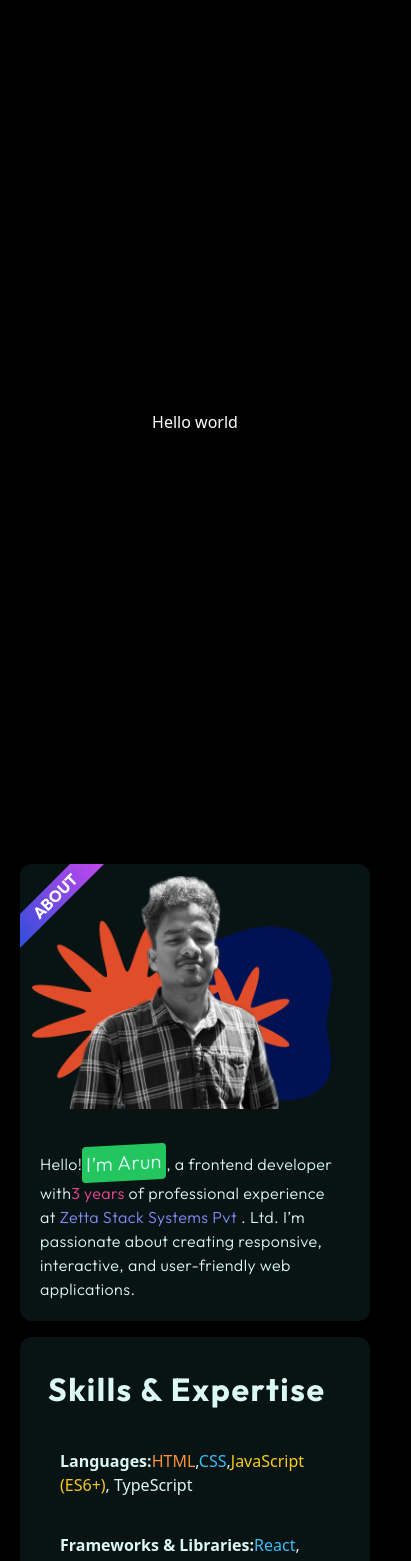
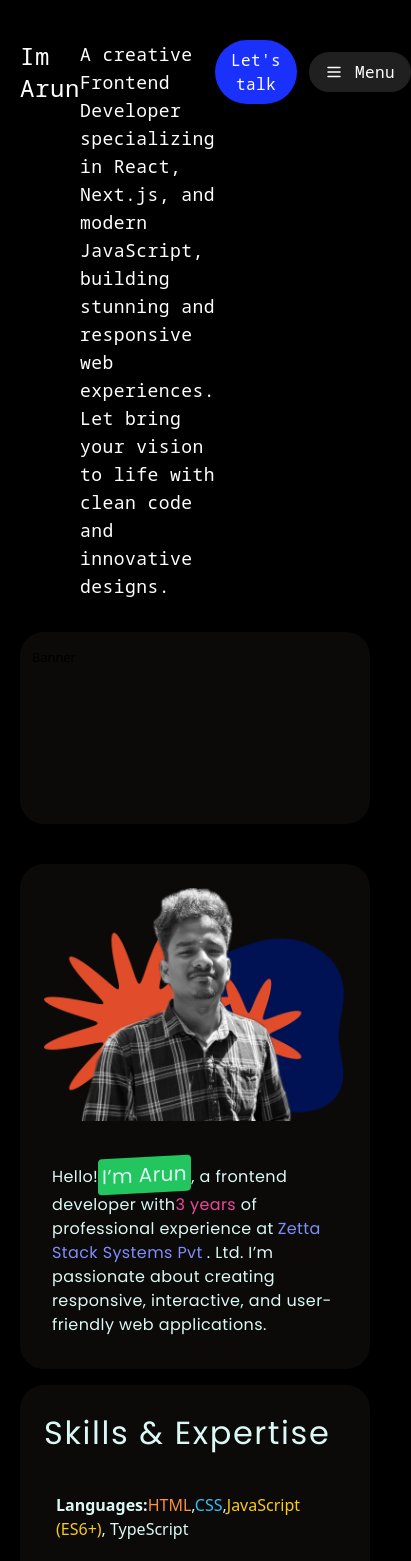
Before and after one commit to Arun8840/myPortfolio, a Next.js app: page / in a window 390 px wide. Shown: the top 1561 px of the page, 411 px wide, since content can reach past the window. Built offline with nearby package versions, Linux system fonts and the light colour scheme.

Commit message:
Added new font and new layout for home page. new ui components are added in uitility directory.Theme json was added.

```diff
--- /dev/null
+++ b/Utility/UI/Button.tsx
@@ -0,0 +1,64 @@
+"use client"
+
+import React, { CSSProperties, ButtonHTMLAttributes } from "react"
+import { cn } from "../cn"
+import theme from "../theme.json"
+
+interface ButtonProps extends ButtonHTMLAttributes<HTMLButtonElement> {
+  label?: string | null
+  varient?: "primary" | "secondary" | "default" | null
+  size?: "small" | "medium" | "large" | null
+  className?: string
+  icon?: {
+    color: string
+    value: React.ReactNode
+  }
+}
+
+function Button({
+  label,
+  size = "medium",
+  varient = "default",
+  className,
+  icon,
+  children,
+  ...otherProps
+}: ButtonProps) {
+  // Safely access button theme values from theme.json
+  const buttonTheme: Record<string, string> = theme?.button_theme || {
+    primary: "#3498db",
+    secondary: "#2ecc71",
+    default: "#95a5a6",
+  }
+
+  const varient_value = buttonTheme[varient ?? "default"]
+
+  const baseClass = `flex items-center gap-3 font-poppins_normal font-medium tracking-wide text-white px-4 py-2 rounded-full hover:scale-95 transition-all duration-150`
+  return (
+    <button
+      {...otherProps}
+      style={
+        {
+          "--varient": varient_value,
+          "--effect": `${varient_value}95`,
+        } as CSSProperties
+      }
+      className={cn(
+        `bg-[var(--varient)] hover:bg-[var(--effect)] ${baseClass}`,
+        className
+      )}
+    >
+      {icon && (
+        <span
+          style={{ color: icon.color }}
+          className="inline-flex items-center my-auto"
+        >
+          {icon.value}
+        </span>
+      )}
+      {label ? <h1 className="text-center">{label}</h1> : children}
+    </button>
+  )
+}
+
+export default Button
--- /dev/null
+++ b/Utility/UI/CardContainer.tsx
@@ -0,0 +1,18 @@
+import React, { HTMLAttributes } from "react"
+import { cn } from "../cn"
+
+interface CardProps extends HTMLAttributes<HTMLDivElement> {
+  children: React.ReactNode
+  className?: string
+}
+
+function CardContainer({ children, className, ...otherProps }: CardProps) {
+  const baseClass = `bg-stone-950 p-3 rounded-3xl`
+  return (
+    <div className={cn(baseClass, className)} {...otherProps}>
+      {children}
+    </div>
+  )
+}
+
+export default CardContainer
--- /dev/null
+++ b/Utility/cn.tsx
@@ -0,0 +1,6 @@
+import { ClassValue, clsx } from "clsx"
+import { twMerge } from "tailwind-merge"
+
+export const cn = (...inputs: ClassValue[]) => {
+  return twMerge(clsx(inputs))
+}
--- /dev/null
+++ b/Utility/theme.json
@@ -0,0 +1,10 @@
+{
+  "primary": "#1a30fb",
+  "secondary": "#e4e6ef",
+  "background": "#ffffff",
+  "button_theme": {
+    "primary": "#1a30fb",
+    "secondary": "#e4e6ef",
+    "default": "#202020"
+  }
+}
--- a/app/layout.tsx
+++ b/app/layout.tsx
@@ -1,18 +1,18 @@
 import type { Metadata } from "next"
 import "./globals.css"
-import { Outfit, Poppins } from "next/font/google"
+import { Noto_Sans_Mono, Poppins } from "next/font/google"
 
-const outfit_bold = Outfit({
+const mono_bold = Noto_Sans_Mono({
   weight: "700",
   subsets: ["latin"],
   display: "block",
-  variable: "--font-outfit-bold",
+  variable: "--font-mono-bold",
 })
-const outfit_normal = Outfit({
+const mono_normal = Noto_Sans_Mono({
   weight: "300",
   subsets: ["latin"],
   display: "block",
-  variable: "--font-outfit-normal",
+  variable: "--font-mono-normal",
 })
 
 const poppins_normal = Poppins({
@@ -35,7 +35,7 @@ export default function RootLayout({
   return (
     <html lang="en">
       <body
-        className={`${outfit_normal?.variable} ${outfit_bold?.variable} ${poppins_normal?.variable} antialiased bg-black`}
+        className={`${mono_normal?.variable} ${mono_bold?.variable} ${poppins_normal?.variable} antialiased bg-black`}
       >
         {children}
       </body>
--- a/components/About.tsx
+++ b/components/About.tsx
@@ -1,50 +1,21 @@
 "use client"
-
-import { useGSAP } from "@gsap/react"
-import gsap from "gsap"
 import Link from "next/link"
-import React, { useRef } from "react"
+import React from "react"
 import bannerImage from "../assets/aboutMe_banner.png"
 import Image from "next/image"
+import CardContainer from "@/Utility/UI/CardContainer"
 
-gsap.registerPlugin(useGSAP)
 function About() {
   const banner = bannerImage?.src
-  const headerStyle = `text-[2rem] text-[#dbf8f5] p-3 tracking-wider font-semibold font-outfit_bold`
+  const headerStyle = `text-[2rem] text-[#dbf8f5] p-3 tracking-wider font-poppins_normal`
 
-  const contentStyle = `leading-6 tracking-wide font-outfit_normal text-[#dbf8f5]`
-  const listContainer = useRef<HTMLUListElement>(null)
-  const tl = gsap.timeline()
-  useGSAP(() => {
-    tl.fromTo(
-      listContainer.current?.children || [],
-      {
-        y: 3,
-        opacity: 0,
-      },
-      {
-        y: 0,
-        opacity: 1,
-        delay: 0.2,
-        stagger: 0.2,
-        duration: 1,
-        ease: "sine.out",
-      }
-    )
-  })
+  const contentStyle = `tracking-wide font-poppins_normal text-[#dbf8f5]`
+
   return (
     <section className="min-h-screen  lg:p-10 lg:overflow-hidden grid place-items-center">
       <div className="container p-2 mx-auto">
-        <ul
-          ref={listContainer}
-          className="p-3 grid grid-cols-1 md:grid-cols-2 lg:grid-cols-3 gap-4"
-        >
-          <li className="col-span-full bg-[#081414] backdrop-blur-sm rounded-xl relative overflow-clip">
-            <h1
-              className={`text-white font-outfit_bold font-extrabold bg-gradient-to-r from-blue-700 to-fuchsia-500 absolute -left-10 top-5 uppercase  w-[150px] text-center -rotate-45`}
-            >
-              About
-            </h1>
+        <div className="p-3 grid grid-cols-1 md:grid-cols-2 lg:grid-cols-3 gap-4">
+          <CardContainer className="col-span-full">
             <div className="flex flex-wrap gap-4">
               <div className="p-3 pb-0">
                 <Image
@@ -75,9 +46,9 @@ function About() {
                 </p>
               </div>
             </div>
-          </li>
+          </CardContainer>
 
-          <li className="bg-[#081414] backdrop-blur-sm rounded-xl p-4 md:col-span-2">
+          <CardContainer className="md:col-span-2">
             <h1 className={`${headerStyle}`}>Skills & Expertise</h1>
             <div className="p-3">
               <ul className=" grid grid-cols-1 md:grid-cols-2 gap-3 text-[#dbf8f5]">
@@ -110,9 +81,9 @@ function About() {
                 </li>
               </ul>
             </div>
-          </li>
+          </CardContainer>
 
-          <li className="bg-[#081414] backdrop-blur-sm rounded-xl p-4">
+          <CardContainer>
             <h1 className={`${headerStyle}`}>My Journey</h1>
             <div className="p-3">
               <p className={`${contentStyle}`}>
@@ -123,9 +94,9 @@ function About() {
                 project I work on is engaging and visually captivating.
               </p>
             </div>
-          </li>
+          </CardContainer>
 
-          <li className="bg-[#081414] backdrop-blur-sm rounded-xl p-4">
+          <CardContainer>
             <h1 className={`${headerStyle}`}>My Approach</h1>
             <div className="p-3">
               <p className={`${contentStyle}`}>
@@ -135,9 +106,9 @@ function About() {
                 alike to create seamless user experiences.
               </p>
             </div>
-          </li>
+          </CardContainer>
 
-          <li className="bg-[#081414] backdrop-blur-sm rounded-xl p-4">
+          <CardContainer className="md:col-span-2">
             <h1 className={`${headerStyle}`}>When I&rsquo;m Not Coding</h1>
             <div className="p-3">
               <p className={`${contentStyle}`}>
@@ -147,8 +118,8 @@ function About() {
                 and inspires my design work.
               </p>
             </div>
-          </li>
-        </ul>
+          </CardContainer>
+        </div>
       </div>
     </section>
   )
--- a/components/Contact.tsx
+++ b/components/Contact.tsx
@@ -1,3 +1,4 @@
+import Button from "@/Utility/UI/Button"
 import { Instagram, Linkedin, Mail, MoveUpRight, Phone } from "lucide-react"
 import React from "react"
 function Contact() {
@@ -85,13 +86,15 @@ function Contact() {
             placeholder="Message"
             className="p-3 border border-stone-600 border-opacity-30 rounded bg-transparent min-h-28"
           />
-          <button
-            type="submit"
-            className="font-outfit_normal bg-[#80e8e0]  flex items-center justify-center gap-2 w-full p-3"
-          >
-            Just Send
-            <MoveUpRight size={18} />
-          </button>
+          <Button
+            className="justify-center p-3"
+            varient={"primary"}
+            label={"Let's talk"}
+            icon={{
+              value: <MoveUpRight size={18} />,
+              color: "white",
+            }}
+          />
         </form>
       </div>
     </section>
--- a/components/Home.tsx
+++ b/components/Home.tsx
@@ -1,11 +1,48 @@
+"use client"
+import Button from "@/Utility/UI/Button"
+import CardContainer from "@/Utility/UI/CardContainer"
+import { Menu } from "lucide-react"
 import React from "react"
 
 function Homepage() {
   return (
-    <section className="grid min-h-screen place-items-center relative">
-      <div>
-        <h1 className="text-white">Hello world</h1>
+    <section className="min-h-screen flex flex-col gap-3 p-5">
+      {/* //todo header */}
+      <div className="flex justify-between container mx-auto items-start py-5">
+        <h1 className="font-mono_normal capitalize text-white tracking-wide text-2xl">
+          Im arun
+        </h1>
+
+        <p className="w-1/2 text-lg font-mono_bold text-white tracking-wide">
+          A creative Frontend Developer specializing in React, Next.js, and
+          modern JavaScript, building stunning and responsive web experiences.
+          Let bring your vision to life with clean code and innovative designs.
+        </p>
+
+        <div className="flex items-center gap-3">
+          <Button
+            label={"Let's talk"}
+            key={"contact_button"}
+            varient={"primary"}
+            className="font-mono_normal"
+          />
+          <Button
+            className="font-mono_normal"
+            label={"Menu"}
+            key={"menu_button"}
+            icon={{
+              color: "white",
+              value: <Menu size={18} />,
+            }}
+          />
+        </div>
       </div>
+
+      {/* //todo banner */}
+
+      <CardContainer className="flex-1 container mx-auto">
+        <small>Banner</small>
+      </CardContainer>
     </section>
   )
 }
--- a/package.json
+++ b/package.json
@@ -11,10 +11,12 @@
   "dependencies": {
     "@gsap/react": "^2.1.1",
     "@splinetool/react-spline": "^4.0.0",
+    "clsx": "^2.1.1",
     "lucide-react": "^0.456.0",
     "next": "15.0.3",
     "react": "19.0.0-rc-66855b96-20241106",
-    "react-dom": "19.0.0-rc-66855b96-20241106"
+    "react-dom": "19.0.0-rc-66855b96-20241106",
+    "tailwind-merge": "^2.5.5"
   },
   "devDependencies": {
     "@types/node": "^20",
--- a/tailwind.config.ts
+++ b/tailwind.config.ts
@@ -4,6 +4,7 @@ export default {
   content: [
     "./pages/**/*.{js,ts,jsx,tsx,mdx}",
     "./components/**/*.{js,ts,jsx,tsx,mdx}",
+    "./Utility/**/*.{js,ts,jsx,tsx,mdx}",
     "./app/**/*.{js,ts,jsx,tsx,mdx}",
   ],
   theme: {
@@ -13,8 +14,8 @@ export default {
         foreground: "var(--foreground)",
       },
       fontFamily: {
-        outfit_normal: "var(--font-outfit-normal)",
-        outfit_bold: "var(--font-outfit-bold)",
+        mono_normal: "var(--font-mono-normal)",
+        mono_bold: "var(--font-mono-bold)",
         poppins_normal: "var(--font-poppins-normal)",
       },
     },
```
Also changed, not shown: components/StripeComponent.tsx (+10 -21 lines), 1 other file (tests, documents, lock files or other folders).
